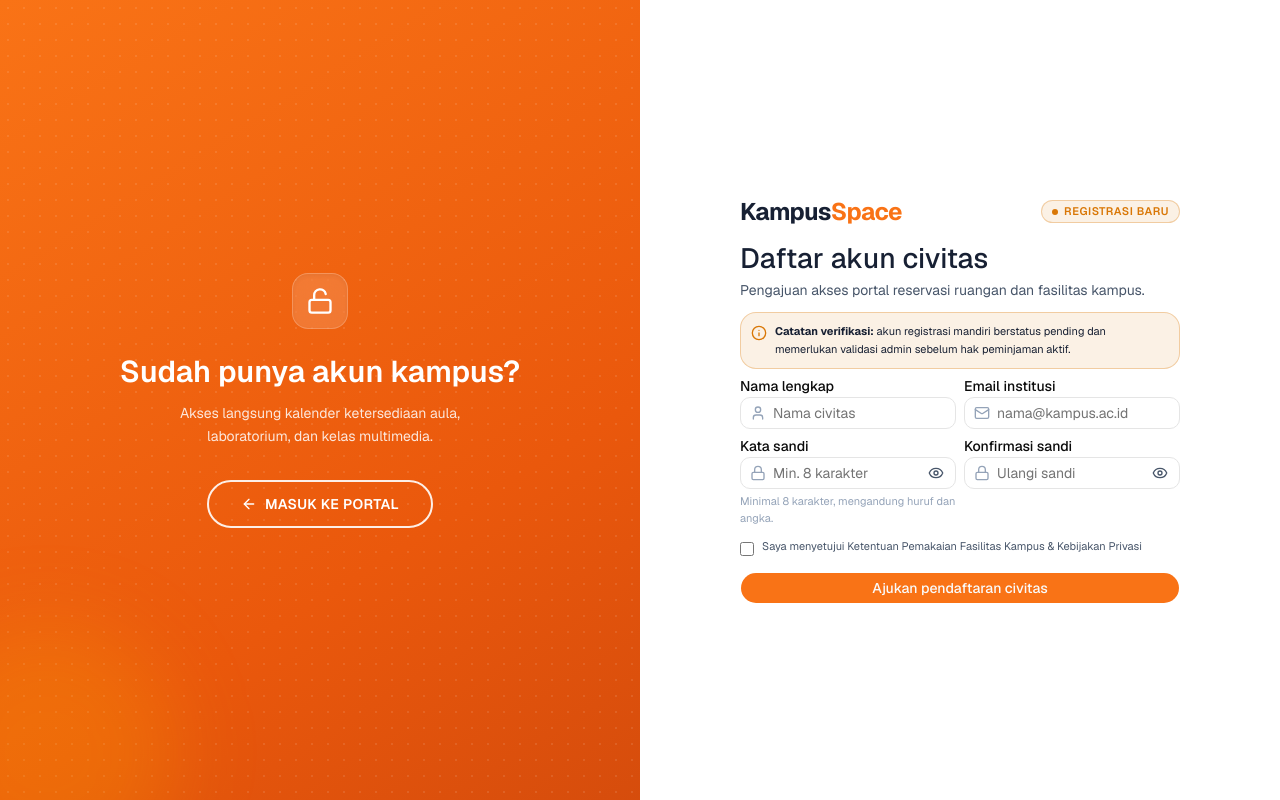
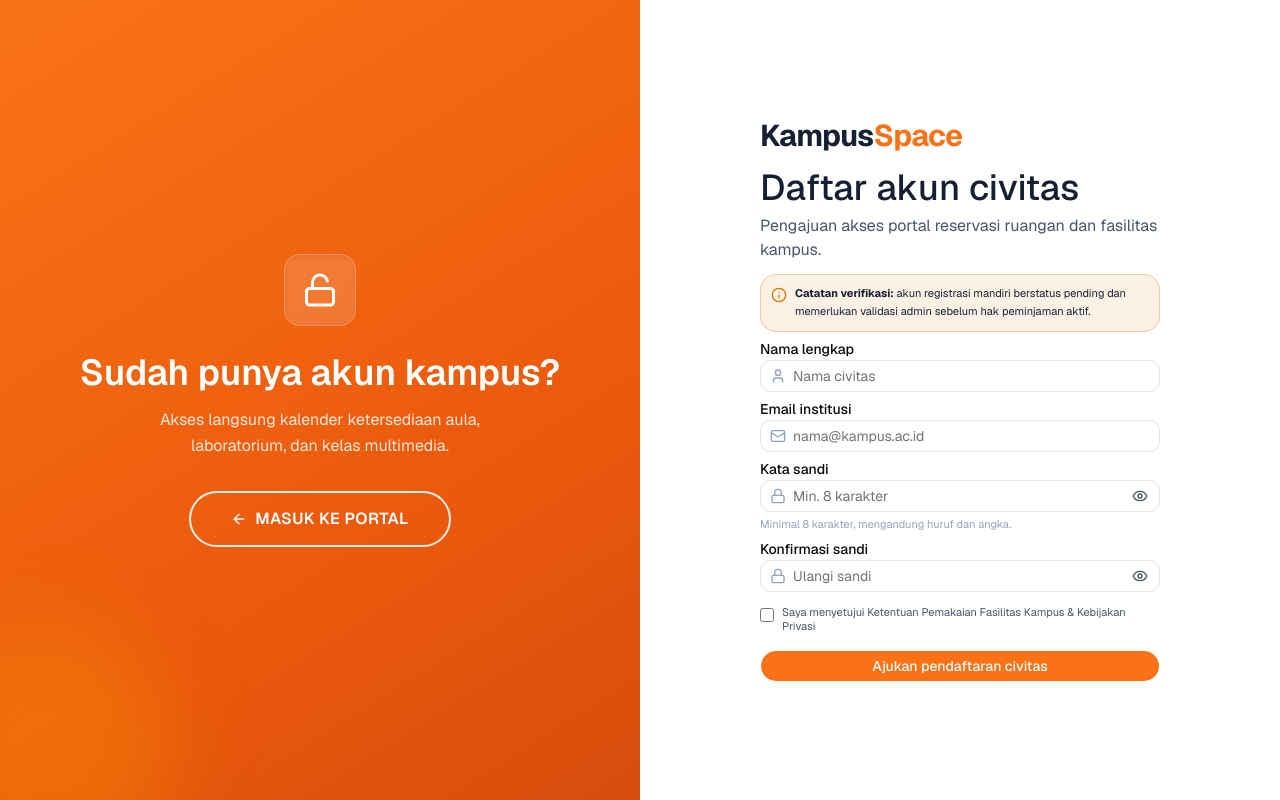
Before and after one commit to AkmalFazli27/campus-facility-system, a Next.js app: page /register in a window 1280 px wide. Built offline with nearby package versions, Linux system fonts and the light colour scheme.

Commit message:
fix: register blank di mobile + skala auth (form 400px, overlay besar, tanpa badge)

```diff
--- a/app/globals.css
+++ b/app/globals.css
@@ -130,6 +130,7 @@
     transform 0.65s cubic-bezier(0.76, 0, 0.24, 1),
     opacity 0.5s cubic-bezier(0.76, 0, 0.24, 1);
 }
+@media (min-width: 768px) {
   .auth-slider .sign-in-container {
     transform: translateX(0);
     opacity: 1;
@@ -180,6 +181,11 @@
     opacity: 0;
     pointer-events: none;
   }
+  /* Overlay selalu di atas form selama transisi (hanya kotak orange terlihat). */
+  .auth-slider .overlay-container {
+    z-index: 20;
+  }
+}
 @media (prefers-reduced-motion: reduce) {
   .auth-slider .form-container,
   .auth-slider .overlay-container,
@@ -188,8 +194,3 @@
     transition-duration: 0.01ms !important;
   }
 }
-
-/* Overlay selalu di atas form selama transisi (hanya kotak orange terlihat). */
-.auth-slider .overlay-container {
-  z-index: 20;
-}
--- a/components/custom/auth/AuthShell.tsx
+++ b/components/custom/auth/AuthShell.tsx
@@ -36,35 +36,32 @@ export default function AuthShell({
         }`}
       >
         <div
-          className={`form-container sign-in-container relative w-full flex-col items-center justify-center gap-6 overflow-y-auto p-6 sm:p-10 md:absolute md:top-0 md:left-0 md:h-full md:w-1/2 ${
+          className={`form-container sign-in-container relative w-full flex-col items-center justify-center gap-6 overflow-y-auto p-6 sm:p-10 md:p-12 md:absolute md:top-0 md:left-0 md:h-full md:w-1/2 ${
             toRegister ? "hidden md:flex" : "flex"
           }`}
         >
-          <div className="w-full max-w-[440px]">
+          <div className="w-full max-w-[400px]">
             <div className="mb-3 flex items-center justify-between">
               <Link
                 href="/"
-                className="text-2xl font-bold tracking-tight focus-visible:ring-2 focus-visible:ring-brand-500 focus-visible:outline-none"
+                className="text-3xl font-bold tracking-tight focus-visible:ring-2 focus-visible:ring-brand-500 focus-visible:outline-none"
               >
                 <span className="text-ink-950">Kampus</span>
                 <span className="text-brand-500">Space</span>
               </Link>
-              <span className="inline-flex items-center gap-1.5 rounded-full border px-2.5 py-0.5 text-[11px] font-semibold tracking-wider text-ink-600 uppercase">
-                <span aria-hidden className="size-1.5 rounded-full bg-success" />
-                Portal civitas
-              </span>
+
             </div>
-            <h1 className="text-[28px] leading-9 font-medium text-ink-950">
+            <h1 className="text-4xl leading-[44px] font-medium text-ink-950">
               Selamat datang kembali
             </h1>
-            <p className="mt-1 text-sm text-ink-600">
+            <p className="mt-1 text-base text-ink-600">
               Portal reservasi ruangan, fasilitas, dan pelaporan insiden.
             </p>
             <div className="mt-4">
               <SignInForm next={next} />
             </div>
           </div>
-          <div className="flex w-full max-w-[440px] items-center justify-center gap-1.5 border-t pt-4 text-center md:hidden">
+          <div className="flex w-full max-w-[400px] items-center justify-center gap-1.5 border-t pt-4 text-center md:hidden">
             <span className="text-xs text-ink-600">Belum memiliki akun?</span>
             <button
               type="button"
@@ -76,35 +73,32 @@ export default function AuthShell({
           </div>
         </div>
         <div
-          className={`form-container sign-up-container relative w-full flex-col items-center justify-center gap-6 overflow-y-auto p-6 sm:p-10 md:absolute md:top-0 md:left-0 md:h-full md:w-1/2 ${
+          className={`form-container sign-up-container relative w-full flex-col items-center justify-center gap-6 overflow-y-auto p-6 sm:p-10 md:p-12 md:absolute md:top-0 md:left-0 md:h-full md:w-1/2 ${
             toRegister ? "flex" : "hidden md:flex"
           }`}
         >
-          <div className="w-full max-w-[440px]">
+          <div className="w-full max-w-[400px]">
             <div className="mb-3 flex items-center justify-between">
               <Link
                 href="/"
-                className="text-2xl font-bold tracking-tight focus-visible:ring-2 focus-visible:ring-brand-500 focus-visible:outline-none"
+                className="text-3xl font-bold tracking-tight focus-visible:ring-2 focus-visible:ring-brand-500 focus-visible:outline-none"
               >
                 <span className="text-ink-950">Kampus</span>
                 <span className="text-brand-500">Space</span>
               </Link>
-              <span className="inline-flex items-center gap-1.5 rounded-full border border-warning/30 bg-warning/10 px-2.5 py-0.5 text-[11px] font-semibold tracking-wider text-warning uppercase">
-                <span aria-hidden className="size-1.5 rounded-full bg-warning" />
-                Registrasi baru
-              </span>
+
             </div>
-            <h2 className="text-[28px] leading-9 font-medium text-ink-950">
+            <h2 className="text-4xl leading-[44px] font-medium text-ink-950">
               Daftar akun civitas
             </h2>
-            <p className="mt-1 text-sm text-ink-600">
+            <p className="mt-1 text-base text-ink-600">
               Pengajuan akses portal reservasi ruangan dan fasilitas kampus.
             </p>
             <div className="mt-3">
               <SignUpForm />
             </div>
           </div>
-          <div className="flex w-full max-w-[440px] items-center justify-center gap-1.5 border-t pt-3 text-center md:hidden">
+          <div className="flex w-full max-w-[400px] items-center justify-center gap-1.5 border-t pt-3 text-center md:hidden">
             <span className="text-xs text-ink-600">Sudah memiliki akun?</span>
             <button
               type="button"
--- a/components/custom/auth/OverlayPanel.tsx
+++ b/components/custom/auth/OverlayPanel.tsx
@@ -24,41 +24,41 @@ export default function OverlayPanel({
           aria-hidden
           className="pointer-events-none absolute -bottom-20 -left-20 h-64 w-64 rounded-full bg-amber-400/20 blur-2xl"
         />
-        <div className="overlay-panel overlay-left absolute top-0 left-0 flex h-full w-1/2 flex-col items-center justify-center p-12 text-center select-none">
-          <span className="mb-6 flex h-14 w-14 items-center justify-center rounded-2xl border border-white/20 bg-white/15 shadow-inner backdrop-blur-md">
-            <LockOpen aria-hidden className="size-7" />
+        <div className="overlay-panel overlay-left absolute top-0 left-0 flex h-full w-1/2 flex-col items-center justify-center p-16 text-center select-none">
+          <span className="mb-6 flex h-[72px] w-[72px] items-center justify-center rounded-2xl border border-white/20 bg-white/15 shadow-inner backdrop-blur-md">
+            <LockOpen aria-hidden className="size-9" />
           </span>
-          <h2 className="mb-3 text-3xl leading-tight font-semibold">
+          <h2 className="mb-3 text-4xl leading-tight font-semibold">
             Sudah punya akun kampus?
           </h2>
-          <p className="mb-8 max-w-xs text-sm leading-relaxed text-white/85">
+          <p className="mb-8 max-w-sm text-base leading-relaxed text-white/85">
             Akses langsung kalender ketersediaan aula, laboratorium, dan kelas
             multimedia.
           </p>
           <button
             type="button"
             onClick={() => onToggle(false)}
-            className="pointer-events-auto flex items-center gap-2 rounded-full border-2 border-white/90 px-8 py-3 text-sm font-semibold tracking-wide uppercase transition-all duration-300 hover:bg-white hover:text-brand-700 active:scale-95"
+            className="pointer-events-auto flex items-center gap-2 rounded-full border-2 border-white/90 px-10 py-3.5 text-base font-semibold tracking-wide uppercase transition-all duration-300 hover:bg-white hover:text-brand-700 active:scale-95"
           >
             <ArrowLeft aria-hidden className="size-4" />
             <span>Masuk ke portal</span>
           </button>
         </div>
-        <div className="overlay-panel overlay-right absolute top-0 right-0 flex h-full w-1/2 flex-col items-center justify-center p-12 text-center select-none">
-          <span className="mb-6 flex h-14 w-14 items-center justify-center rounded-2xl border border-white/20 bg-white/15 shadow-inner backdrop-blur-md">
-            <GraduationCap aria-hidden className="size-7" />
+        <div className="overlay-panel overlay-right absolute top-0 right-0 flex h-full w-1/2 flex-col items-center justify-center p-16 text-center select-none">
+          <span className="mb-6 flex h-[72px] w-[72px] items-center justify-center rounded-2xl border border-white/20 bg-white/15 shadow-inner backdrop-blur-md">
+            <GraduationCap aria-hidden className="size-9" />
           </span>
-          <h2 className="mb-3 text-3xl leading-tight font-semibold">
-            Halo, civitas akademika!
+          <h2 className="mb-3 text-4xl leading-tight font-semibold">
+            Halo, Civitas Akademika!
           </h2>
-          <p className="mb-8 max-w-xs text-sm leading-relaxed text-white/85">
+          <p className="mb-8 max-w-sm text-base leading-relaxed text-white/85">
             Belum terdaftar? Ajukan akun civitas untuk mulai memesan fasilitas
             kampus.
           </p>
           <button
             type="button"
             onClick={() => onToggle(true)}
-            className="pointer-events-auto flex items-center gap-2 rounded-full border-2 border-white/90 px-8 py-3 text-sm font-semibold tracking-wide uppercase transition-all duration-300 hover:bg-white hover:text-brand-700 active:scale-95"
+            className="pointer-events-auto flex items-center gap-2 rounded-full border-2 border-white/90 px-10 py-3.5 text-base font-semibold tracking-wide uppercase transition-all duration-300 hover:bg-white hover:text-brand-700 active:scale-95"
           >
             <span>Daftar akun baru</span>
             <ArrowRight aria-hidden className="size-4" />
--- a/components/custom/auth/SignUpForm.tsx
+++ b/components/custom/auth/SignUpForm.tsx
@@ -91,7 +91,6 @@ export default function SignUpForm() {
           peminjaman aktif.
         </p>
       </div>
-      <div className="grid grid-cols-1 gap-2 sm:grid-cols-2">
         <div className="flex flex-col gap-1">
           <Label htmlFor="reg-name">Nama lengkap</Label>
           <div className="relative flex items-center">
@@ -143,8 +142,6 @@ export default function SignUpForm() {
             </p>
           )}
         </div>
-      </div>
-      <div className="grid grid-cols-1 gap-2 sm:grid-cols-2">
         <div className="flex flex-col gap-1">
           <Label htmlFor="reg-password">Kata sandi</Label>
           <div className="relative flex items-center">
@@ -228,7 +225,6 @@ export default function SignUpForm() {
             </p>
           )}
         </div>
-      </div>
       <div className="flex items-start gap-2 pt-1">
         <input
           id="terms-agree"
```
Also changed, not shown: 1 other file (tests, documents, lock files or other folders). Lines whose indentation alone changed are shown as unchanged.
